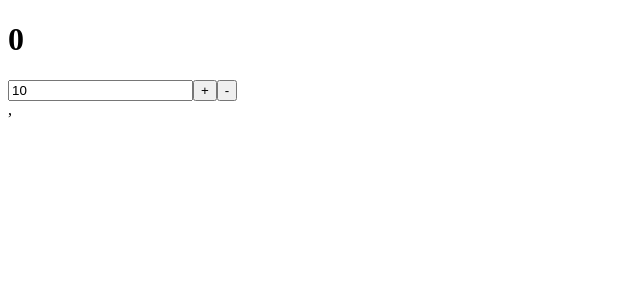
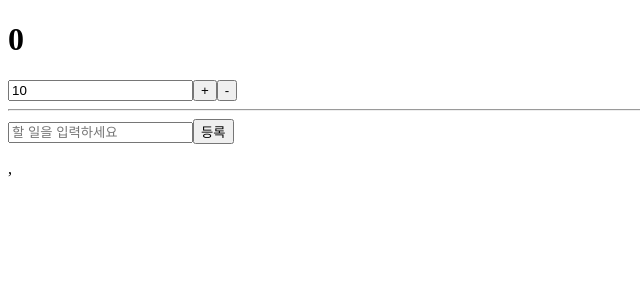
Before and after one commit to lee-suyeon/study_redux, a React (Create React App) app: page / in a window 1280 px wide. Shown: the top 300 px of the page, without its empty margins (0-640 px from the left). Built offline with nearby package versions, Linux system fonts and the light colour scheme.

Commit message:
Add Todos

```diff
--- a/src/App.js
+++ b/src/App.js
@@ -1,10 +1,13 @@
 import React from 'react';
 import CounterContainer from './containers/CounterContainer';
+import TodosContainer from './containers/TodosContainer';
 
 function App() {
   return (
     <div>
       <CounterContainer />
+      <hr />
+      <TodosContainer />
     </div>
   );
 }
--- /dev/null
+++ b/src/components/Todos.js
@@ -0,0 +1,52 @@
+import React, { useState, memo } from 'react';
+
+// 컴포넌트 최적화를 위하여 memo 사용
+const TodoItem = memo(function TodoItem({ todo, onToggle }){
+    return (
+        <li
+            style={{ textDecoration: todo.done ? 'line-through' : 'none' }}
+            onClick={() => onToggle(todo.id)}
+        >
+            {todo.text}
+        </li>
+    );
+});
+
+const TodoList = memo(function TodoList({ todos, onToggle }){
+    return (
+        <ul>
+            {todos.map(todo => (
+                <TodoItem key={todo.id} todo={todo} onToggle={onToggle} />
+            ))}
+        </ul>
+    );
+});
+
+function Todos({ todos, onCreate, onToggle }) {
+    // 리덕스를 사용한다고 해서 모든 상태를 리덕스에서 관리해야하는 것은 아니다.
+    const [text, setText] = useState('');
+    const onChange = (e) => {
+        setText(e.target.value);
+    }
+    const onSubmit = (e) => {
+        e.preventDefault();
+        onCreate(text);
+        setText('');
+    };
+
+    return (
+        <div>
+            <form onSubmit={onSubmit}>
+                <input
+                    value={text}
+                    placeholder="할 일을 입력하세요"
+                    onChange={onChange}
+                />
+                <button type="submit">등록</button>
+            </form>
+            <TodoList todos={todos} onToggle={onToggle} />
+        </div>
+    )
+}
+
+export default Todos;
--- /dev/null
+++ b/src/containers/TodosContainer.js
@@ -0,0 +1,21 @@
+import React, { useCallback } from 'react';
+import { useSelector, useDispatch } from 'react-redux';
+import Todos from '../components/Todos';
+import { addTodo, toggleTodo } from '../modules/todos';
+
+function TodosContainer() {
+    // useSelector 에서 꼭 객체를 반환 할 필요는 없다.
+    // 한 종류의 값만 조회하고 싶으면 그냥 원하는 값만 바로 반환하면 된다.
+    const todos = useSelector(state => state.todos);
+    const dispatch = useDispatch();
+
+    // 각 액션들을 디스패치하는 함수
+    const onCreate = (text) => dispatch(addTodo(text));
+    const onToggle = useCallback(id => dispatch(toggleTodo(id)), [dispatch]);
+
+    return (
+        <Todos todos={todos} onCreate={onCreate} onToggle={onToggle}></Todos>
+    );
+}
+
+export default TodosContainer;
```
